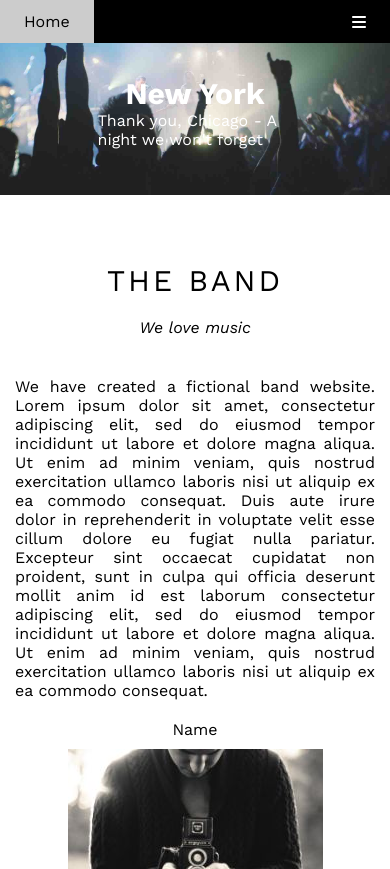
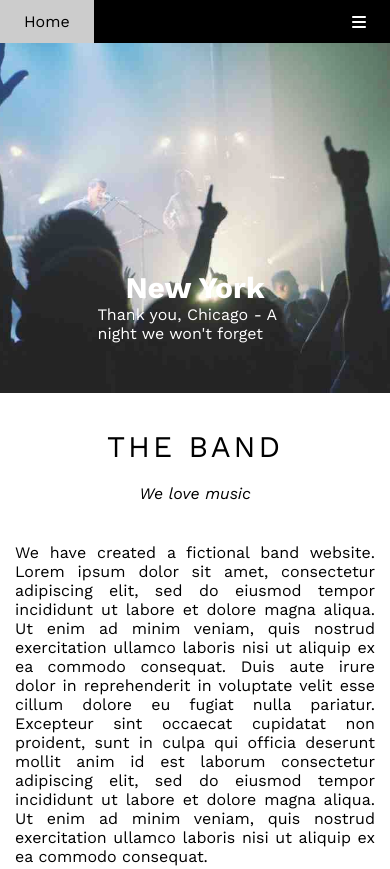
Before and after one commit to Castelo-Codez/first-project, a plain HTML site: page index.html in a window 390 px wide. Shown: the top 869 px of the page. Drawn offline with nearby package versions, Linux system fonts and the light colour scheme.

Commit message:
some changes in layout, style and js

```diff
--- a/index.html
+++ b/index.html
@@ -5,15 +5,15 @@
         <meta http-equiv="X-UA-Compatible" content="IE=edge" />
         <meta name="viewport" content="width=device-width, initial-scale=1.0" />
         <meta name="theme-color" content="#317EFB" />
-        <meta name="description" content="Home | Page">
-        <title>pro4</title>
+        <meta name="description" content="w3school || project" />
+        <title>w3school || project</title>
         <link
             href="https://fonts.googleapis.com/css2?family=Open+Sans:ital,wght@0,300;0,400;0,500;0,600;0,700;0,800;1,300;1,400;1,500;1,600;1,700;1,800&family=Work+Sans:ital,wght@0,100;0,200;0,300;0,400;0,500;0,600;0,700;0,800;0,900;1,100;1,200;1,300;1,400;1,500;1,600;1,700;1,800;1,900&display=swap"
             rel="stylesheet"
         />
         <link rel="stylesheet" href="style/all.css" />
         <link rel="stylesheet" href="style/style.css" />
-        <script src="js/master.js" defer></script>
+        <script src="js/master.js" type="module" defer></script>
     </head>
     <body>
         <header>
@@ -57,21 +57,19 @@
                     <h3>Chicago</h3>
                     <p>Thank you, Chicago - A night we won't forget</p>
                 </div>
-                <img src="imgaes/chicago.jpg" alt="" />
+
             </div>
             <div class="changed-cont">
                 <div class="text">
                     <h3>New York</h3>
                     <p>Thank you, Chicago - A night we won't forget</p>
                 </div>
-                <img src="imgaes/ny.jpg" alt="" />
             </div>
             <div class="changed-cont">
                 <div class="text">
                     <h3>Los Angeles</h3>
                     <p>We had the best time playing at Venice Beach</p>
                 </div>
-                <img src="imgaes/la.jpg" alt="" />
             </div>
         </section>
         <section class="the-Band" id="band">
@@ -229,16 +227,24 @@
                         ></a>
                     </li>
                     <li>
-                        <a href="https://snapchat.com"><i class="fa-brands fa-snapchat"></i></a>
+                        <a href="https://snapchat.com"
+                            ><i class="fa-brands fa-snapchat"></i
+                        ></a>
                     </li>
                     <li>
-                        <a href="https://pinterest.com"><i class="fa-brands fa-pinterest-p"></i></a>
+                        <a href="https://pinterest.com"
+                            ><i class="fa-brands fa-pinterest-p"></i
+                        ></a>
                     </li>
                     <li>
-                        <a href="https://twitter.com"><i class="fa-brands fa-twitter"></i></a>
+                        <a href="https://twitter.com"
+                            ><i class="fa-brands fa-twitter"></i
+                        ></a>
                     </li>
                     <li>
-                        <a href="https://linkedin.com"><i class="fa-brands fa-linkedin"></i></a>
+                        <a href="https://linkedin.com"
+                            ><i class="fa-brands fa-linkedin"></i
+                        ></a>
                     </li>
                 </ul>
                 <p>Powered By Castelo Codez</p>
--- a/js/master.js
+++ b/js/master.js
@@ -1,7 +1,12 @@
 const $handler = document.getElementById("handler");
 const $hidden_list = document.getElementById("cu-list");
-$handler.addEventListener("click", () => {
+$handler.addEventListener("click", (e) => {
+    e.stopPropagation();
     $hidden_list.classList.toggle("show");
+});
+
+$hidden_list.addEventListener("click", (e) => {
+    e.stopPropagation();
 });
 
 const $R_l_H = document.getElementById("resposive-links-handler");
@@ -11,18 +16,22 @@ $R_l_H.addEventListener("click", () => {
     $R_l.classList.toggle("true");
 });
 
-let $container_div = document.querySelectorAll(".changed-cont");
-let $div_Num = 0;
-function $change_Div() {
-    for (let i = 0; i < $container_div.length; i++) {
-        $container_div[i].style.display = "none";
+let $container_div = Array.from(document.querySelectorAll(".changed-cont"));
+let num = 0;
+
+setInterval(() => {
+    num++;
+    $changeOut();
+}, 6000);
+
+function $changeOut() {
+    if (num > $container_div.length - 1) {
+        num = 0;
     }
-    $div_Num++;
-    $div_Num > $container_div.length ? ($div_Num = 1) : "";
-    $container_div[$div_Num - 1].style.display = "block";
-    setTimeout($change_Div, 4000);
+    $container_div.forEach(($div) => $div.classList.remove("active"));
+    $container_div[num].classList.add("active");
 }
-$change_Div();
+$changeOut();
 
 let btn_Handnler = document.querySelectorAll("#ticket-model-handler");
 let $tecket_Model = document.querySelector("#tickets-model");
@@ -40,14 +49,7 @@ $tecket_Model_closer.addEventListener("click", () => {
 });
 
 window.addEventListener("click", (e) => {
-    if (e.target !== $handler && e.target !== $hidden_list) {
-        if ($hidden_list.classList.contains("show")) {
-            $hidden_list.classList.remove("show");
-        }
-    }
-    if (e.target == $tecket_Model) {
-        $tecket_Model.classList.remove("open");
-    }
+    $hidden_list.classList.remove("show");
 });
 window.onscroll = function () {
     if (window.scrollY >= 1000) {
--- a/style/style.css
+++ b/style/style.css
@@ -171,17 +171,41 @@ header > nav > ul > li:last-child > ul > li:hover {
 .resposive-links > ul > li:last-child > a > i {
     margin-left: 5px;
 }
-
-.slide-show > .changed-cont {
+.slide-show {
     position: relative;
 }
-.slide-show > .changed-cont > img {
+.slide-show > .changed-cont {
+    position: absolute;
+    top: calc(100% + 42px);
+    opacity: 0;
+    transition: 0.6s;
     width: 100%;
+    height: 37vw;
+    z-index: 4;
+    background-size: cover;
+    background-repeat: no-repeat;
+    background-position: 50% 10%;
 }
+@media (max-width: 576px) {
+    .slide-show > .changed-cont {
+        height: 90vw;
+    }
+}
+.slide-show > .changed-cont:first-child {
+    background-image: url("/imgaes/chicago.jpg");
+}
+.slide-show > .changed-cont:nth-child(2) {
+    background-image: url("/imgaes/ny.jpg");
+}
+.slide-show > .changed-cont:nth-child(3) {
+    background-image: url("/imgaes/la.jpg");
+}
+
 .slide-show > .changed-cont > .text {
     position: absolute;
     bottom: 50px;
     left: 50%;
+    z-index: 5;
     transform: translateX(-50%);
     -webkit-transform: translateX(-50%);
     -moz-transform: translateX(-50%);
@@ -193,9 +217,19 @@ header > nav > ul > li:last-child > ul > li:hover {
     font-size: 30px;
     text-align: center;
 }
+.slide-show > .changed-cont.active {
+    opacity: 1;
+}
+
 .the-Band {
-    padding-top: var(--main-padding);
+    padding-top: 48vw;
     padding-bottom: var(--main-padding);
+}
+
+@media (max-width: 576px) {
+    .the-Band {
+        padding-top: 110vw;
+    }
 }
 .the-Band > .container > p {
     text-align: justify;
@@ -542,6 +576,7 @@ header > nav > ul > li:last-child > ul > li:hover {
     z-index: 1000;
     opacity: 0;
     bottom: 60px;
+    border: none;
     right: 60px;
     background-color: #000;
     color: white;
```
